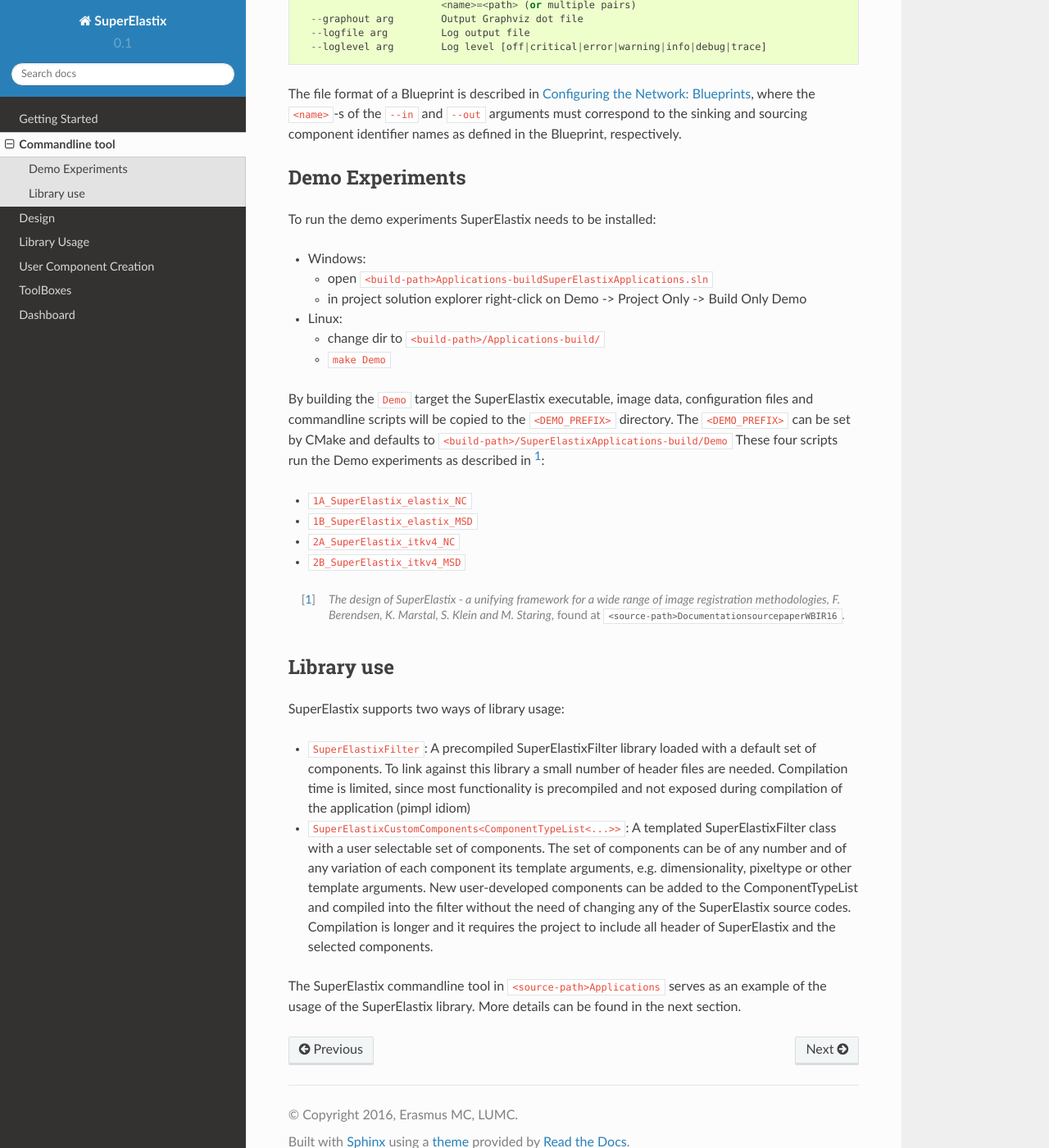
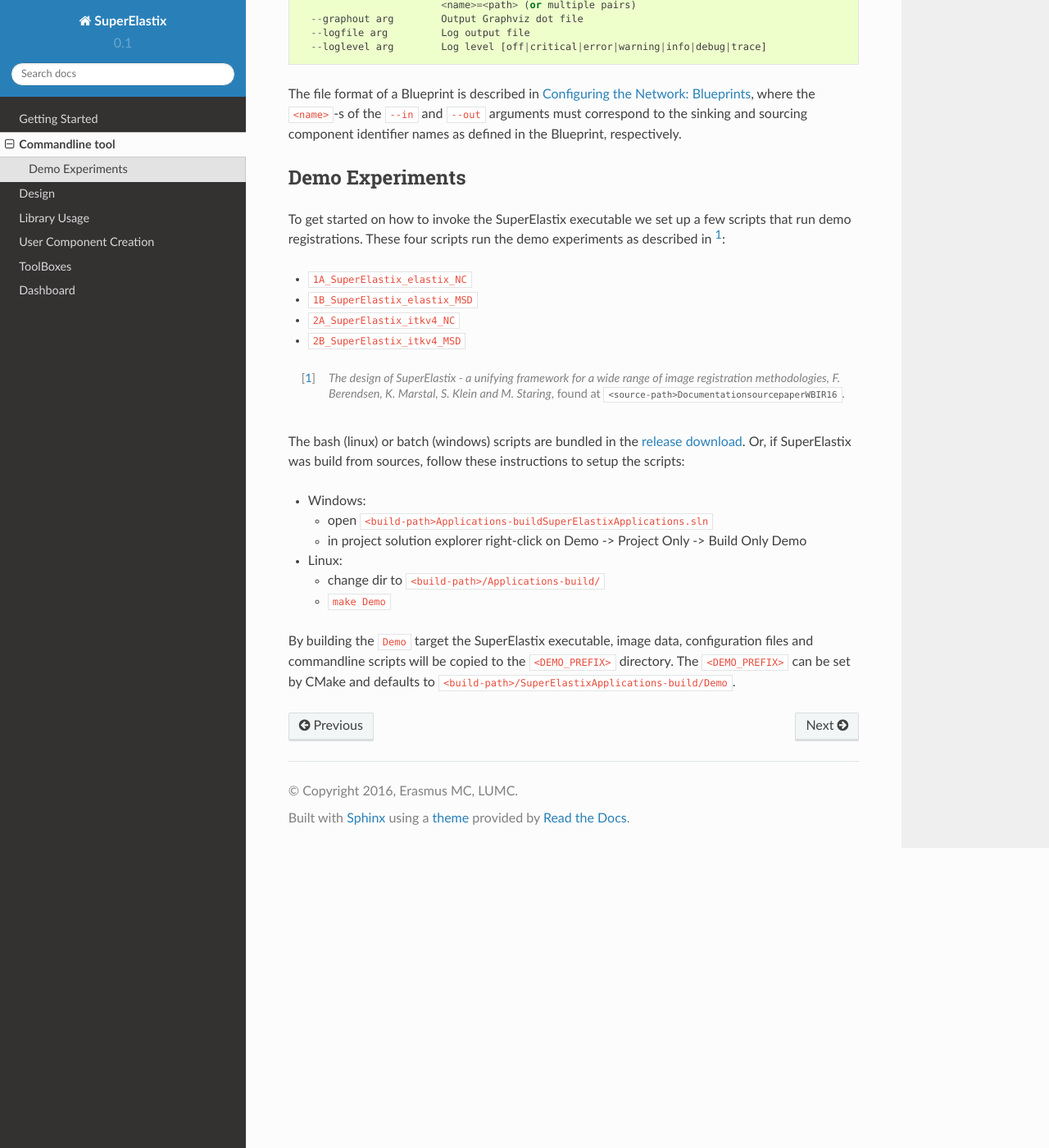
Before and after one commit to SuperElastix/SuperElastix-Documentation, a Sphinx documentation site: the page built from source/CommandlineTool.rst, in a window 1280 px wide and 1400 px high, scrolled down 487 px. Shown: the whole window at 82% size. Built offline with Sphinx 7.4.7 and the Read the Docs theme 2.0.0, drawn with Linux system fonts in a browser that asks for light colours; some of the changed text lies outside the part shown.

Commit message:
ENH: CommandlineTool demo instructions.

```diff
--- a/source/CommandlineTool.rst
+++ b/source/CommandlineTool.rst
@@ -5,7 +5,7 @@
 
 This page explains how to use the SuperElastix executable.
 The executable of the latest release can be downloaded from `GitHub releases <https://github.com/SuperElastix/SuperElastix/releases>`_.
-Or, if build from souces, it can be found at:
+Or, if SuperElastix was build from sources, it can be found at:
 
 - Windows: :code:`<build-path>\Applications-build\CommandLineInterface\[Release|Debug]\ `
 
@@ -33,7 +33,18 @@
 Demo Experiments
 ----------------
 
-To run the demo experiments SuperElastix needs to be installed:
+To get started on how to invoke the SuperElastix executable we set up a few scripts that run demo registrations.
+These four scripts run the demo experiments as described in [1]_:
+
+- :code:`1A_SuperElastix_elastix_NC`
+- :code:`1B_SuperElastix_elastix_MSD`
+- :code:`2A_SuperElastix_itkv4_NC`
+- :code:`2B_SuperElastix_itkv4_MSD`
+
+.. [1] *The design of SuperElastix - a unifying framework for a wide range of image registration methodologies, F. Berendsen, K. Marstal, S. Klein and M. Staring*, found at :code:`<source-path>\Documentation\source\paperWBIR16`.
+
+The bash (linux) or batch (windows) scripts are bundled in the `release download <https://github.com/SuperElastix/SuperElastix/releases>`_.
+Or, if SuperElastix was build from sources, follow these instructions to setup the scripts:
 
 - Windows:
 
@@ -45,24 +56,4 @@
   - change dir to :code:`<build-path>/Applications-build/`
   - :code:`make Demo`
 
-By building the :code:`Demo` target the SuperElastix executable, image data, configuration files and commandline scripts will be copied to the :code:`<DEMO_PREFIX>` directory. The :code:`<DEMO_PREFIX>` can be set by CMake and defaults to :code:`<build-path>/SuperElastixApplications-build/Demo`
-These four scripts run the Demo experiments as described in [1]_:
-
-- :code:`1A_SuperElastix_elastix_NC`
-- :code:`1B_SuperElastix_elastix_MSD`
-- :code:`2A_SuperElastix_itkv4_NC`
-- :code:`2B_SuperElastix_itkv4_MSD`
-
-.. [1] *The design of SuperElastix - a unifying framework for a wide range of image registration methodologies, F. Berendsen, K. Marstal, S. Klein and M. Staring*, found at :code:`<source-path>\Documentation\source\paperWBIR16`.
-
-
-Library use
------------
-
-SuperElastix supports two ways of library usage:
-
-- :code:`SuperElastixFilter`: A precompiled SuperElastixFilter library loaded with a default set of components. To link against this library a small number of header files are needed. Compilation time is limited, since most functionality is precompiled and not exposed during compilation of the application (pimpl idiom)
-
-- :code:`SuperElastixCustomComponents<ComponentTypeList<...>>`: A templated SuperElastixFilter class with a user selectable set of components. The set of components can be of any number and of any variation of each component its template arguments, e.g. dimensionality, pixeltype or other template arguments. New user-developed components can be added to the ComponentTypeList and compiled into the filter without the need of changing any of the SuperElastix source codes. Compilation is longer and it requires the project to include all header of SuperElastix and the selected components.
-
-The SuperElastix commandline tool in :code:`<source-path>\Applications` serves as an example of the usage of the SuperElastix library. More details can be found in the next section.
+By building the :code:`Demo` target the SuperElastix executable, image data, configuration files and commandline scripts will be copied to the :code:`<DEMO_PREFIX>` directory. The :code:`<DEMO_PREFIX>` can be set by CMake and defaults to :code:`<build-path>/SuperElastixApplications-build/Demo`.
```
